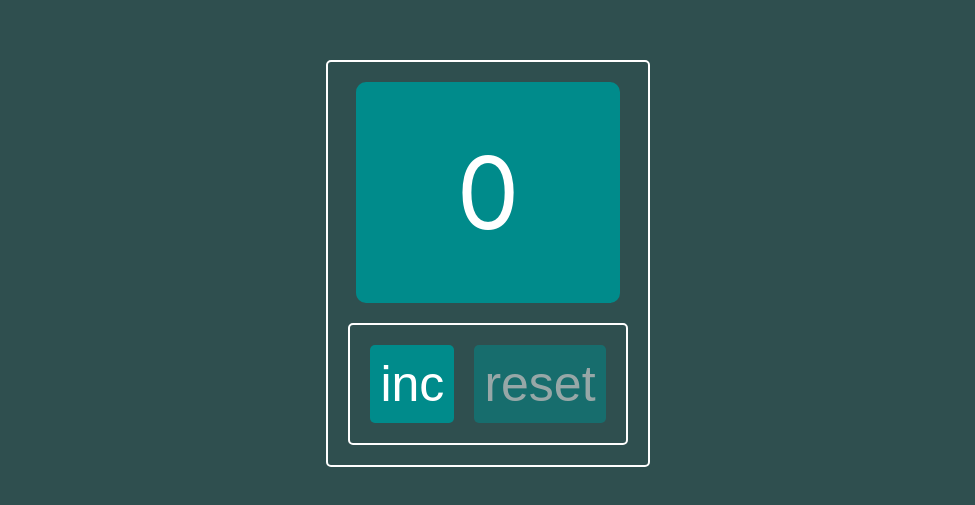
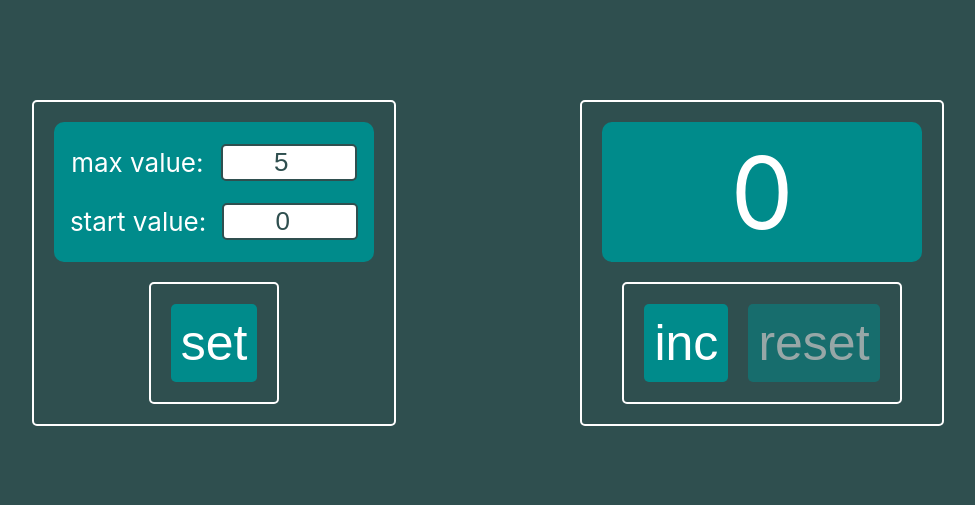
Before and after one commit to vovkahorror/counter-2, a React (Create React App) app: page / in a window 1280 px wide. Shown: the part 137-642 px from the top of the page, without its empty margins (152-1127 px from the left). Built offline with nearby package versions, Linux system fonts and the light colour scheme.

Commit message:
add settings to counter

```diff
--- a/src/App.css
+++ b/src/App.css
@@ -1,6 +1,7 @@
 .App {
   display: flex;
-  justify-content: center;
+  flex-direction: row-reverse;
+  justify-content: space-evenly;
   align-items: center;
   min-height: 100vh;
   background: darkslategrey;
@@ -13,6 +14,7 @@
   align-items: center;
   gap: 20px;
   padding: 20px;
+  width: 25%;
   border: 2px solid white;
   border-radius: 5px;
 }
--- a/src/App.tsx
+++ b/src/App.tsx
@@ -2,29 +2,51 @@ import React, {useState} from 'react';
 import './App.css';
 import {Scoreboard} from "./components/Scoreboard/Scoreboard";
 import {Button} from "./components/Button/Button";
+import Settingsboard from "./components/Settingsboard/Settingsboard";
 
 function App() {
-    const START_VALUE = 0;
-    const MAX_VALUE = 5;
+    const [startValue, setStartValue] = useState(0);
+    const [maxValue, setMaxValue] = useState(5);
+    const [value, setValue] = useState(startValue);
+    const [newStartValue, setNewStartValue] = useState(startValue);
+    const [newMaxValue, setNewMaxValue] = useState(maxValue);
+
     const STEP = 1;
-
-    const [value, setValue] = useState<number>(START_VALUE);
+    const error = newStartValue < 0 || newMaxValue <= newStartValue;
+    const message = error ? 'Incorrect value!' :
+        (newMaxValue !== maxValue || newStartValue !== startValue) ? 'Enter values and press "set"' : '';
 
     const increaseCounter = () => {
-        value < MAX_VALUE && setValue(value + STEP);
+        value < maxValue && setValue(value + STEP);
     };
 
     const resetCounter = () => {
-        setValue(START_VALUE);
+        setValue(startValue);
     };
 
-    const disabledIncButton = value >= MAX_VALUE;
-    const disabledResetButton = value === START_VALUE;
+    const setCounter = () => {
+        setStartValue(newStartValue);
+        setMaxValue(newMaxValue);
+        changeScoreboard();
+    };
+
+    const changeScoreboard = () => {
+        value < newStartValue && setValue(newStartValue);
+        value > newMaxValue && setValue(newMaxValue);
+    };
+
+    const disabledIncButton = value === maxValue;
+    const disabledResetButton = value === startValue;
 
     return (
         <div className={'App'}>
             <div className={'counter_wrapper'}>
-                <Scoreboard clicks={value}/>
+                <Scoreboard
+                    value={value}
+                    maxValue={maxValue}
+                    error={error}
+                    message={message}
+                />
 
                 <div className={'buttons_wrapper'}>
                     <Button
@@ -39,6 +61,22 @@ function App() {
                     />
                 </div>
             </div>
+            <div className={'counter_wrapper'}>
+                <Settingsboard
+                    newStartValue={newStartValue}
+                    newMaxValue={newMaxValue}
+                    setNewStartValue={setNewStartValue}
+                    setNewMaxValue={setNewMaxValue}
+                />
+
+                <div className={'buttons_wrapper'}>
+                    <Button
+                        title={'set'}
+                        onClick={setCounter}
+                        isDisabledButton={error}
+                    />
+                </div>
+            </div>
         </div>
     );
 }
--- a/src/components/Scoreboard/Scoreboard.module.css
+++ b/src/components/Scoreboard/Scoreboard.module.css
@@ -1,11 +1,25 @@
-.default {
-  padding: 50px 100px;
-  font-size: 100px;
-  color: white;
+.scoreboard {
+  display: flex;
+  justify-content: center;
+  align-items: center;
+  width: 100%;
+  min-height: 140px;
   background: darkcyan;
   border-radius: 10px;
 }
 
-.limit {
+.defaultValue {
+  font-size: 100px;
+  color: white;
+}
+
+.message {
+  font-size: 26px;
+  color: white;
+}
+
+.limitValue,
+.error {
   color: red;
+  text-decoration: underline;
 }
--- a/src/components/Scoreboard/Scoreboard.tsx
+++ b/src/components/Scoreboard/Scoreboard.tsx
@@ -2,16 +2,21 @@ import React from 'react';
 import style from './Scoreboard.module.css'
 
 type ScoreboardPropsType = {
-    clicks: number;
+    value: number;
+    maxValue: number;
+    error: boolean;
+    message: string;
 }
 
 
 export const Scoreboard = (props: ScoreboardPropsType) => {
-    const scoreboardClassname = (props.clicks < 5) ? style.default : `${style.default} ${style.limit}`;
+    const valueClassname = (props.value < props.maxValue) ? style.defaultValue : `${style.defaultValue} ${style.limitValue}`;
+    const messageClassname = props.error ? `${style.message} ${style.error}` : style.message;
 
     return (
-        <div className={scoreboardClassname}>
-            {props.clicks}
+        <div className={style.scoreboard}>
+            {props.message ? <span className={messageClassname}>{props.message}</span> :
+                <span className={valueClassname}>{props.value}</span>}
         </div>
     );
 };
--- /dev/null
+++ b/src/components/Settingsboard/Settingsboard.module.css
@@ -0,0 +1,31 @@
+.settingsboard {
+  display: flex;
+  flex-direction: column;
+  justify-content: space-evenly;
+  align-items: center;
+  width: 100%;
+  min-height: 140px;
+  background: darkcyan;
+  border-radius: 10px;
+}
+
+.settingsboard__item {
+  display: flex;
+  justify-content: space-evenly;
+  align-items: center;
+}
+
+.input {
+  width: 40%;
+  font-size: 26px;
+  text-align: center;
+  color: darkslategrey;
+  border: 2px solid darkslategrey;
+  border-radius: 5px;
+  outline: none;
+}
+
+.text {
+  font-size: 26px;
+  color: white;
+}
--- /dev/null
+++ b/src/components/Settingsboard/Settingsboard.tsx
@@ -0,0 +1,40 @@
+import React, {ChangeEvent} from 'react';
+import style from './Settingsboard.module.css';
+
+type SettingsboardPropsType = {
+    newStartValue: number;
+    newMaxValue: number;
+    setNewStartValue: (newValue: number) => void;
+    setNewMaxValue: (newValue: number) => void;
+}
+
+const Settingsboard = (props: SettingsboardPropsType) => {
+    const onValueChange = (handler: (value: number) => void) => (e: ChangeEvent<HTMLInputElement>) => {
+        handler(+e.currentTarget.value);
+    };
+
+    return (
+        <div className={style.settingsboard}>
+            <div className={style.settingsboard__item}>
+                <span className={style.text}>max value:</span>
+                <input
+                    className={style.input}
+                    onChange={onValueChange(props.setNewMaxValue)}
+                    value={props.newMaxValue}
+                    type="number"
+                />
+            </div>
+            <div className={style.settingsboard__item}>
+                <span className={style.text}>start value:</span>
+                <input
+                    className={style.input}
+                    onChange={onValueChange(props.setNewStartValue)}
+                    value={props.newStartValue}
+                    type="number"
+                />
+            </div>
+        </div>
+    );
+};
+
+export default Settingsboard;
```
